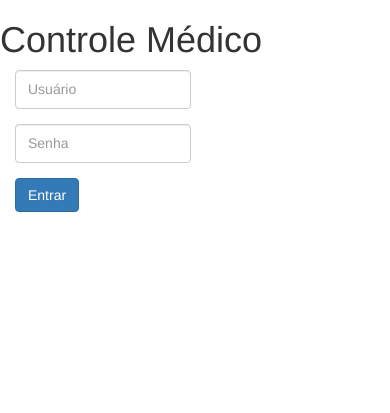
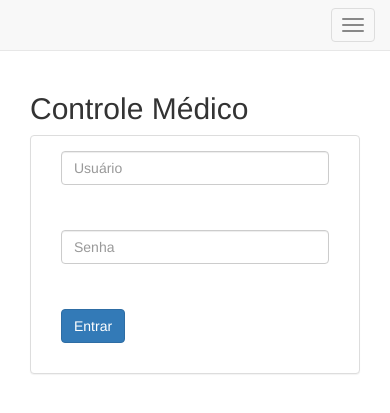
Before and after one commit to fcolucas/medicina, a PHP site: page / in a window 390 px wide. Shown: the top 413 px of the page. Run offline with PHP 8.4, Linux system fonts and the light colour scheme.

Commit message:
Formatação na página de login

```diff
--- a/home.php
+++ b/home.php
@@ -49,10 +49,9 @@
 	    </div>
 	</nav>
 	    <div class="container">
-
-	    	<br /><br />
-
+	    	<div class="col-md-4"> </div>
 	    	<div class="col-md-6">
+	    		<br/>
 	    		<h2> Bem vindo(a), <?= $_SESSION['nomeMedico'] ?> </h2>
 			</div>
 		<script src="https://maxcdn.bootstrapcdn.com/bootstrap/3.3.6/js/bootstrap.min.js"></script>
--- a/index.php
+++ b/index.php
@@ -39,21 +39,45 @@
 		</script>
 </head>
 <body>
-	<h1>Controle Médico</h1>
-		<div class="col-md-12">
+	<nav class="navbar navbar-default navbar-static-top">
+			<div class="container">
+			<div class="navbar-header">
+	          	<button type="button" class="navbar-toggle collapsed" data-toggle="collapse" data-target="#navbar" aria-expanded="false" aria-controls="navbar">
+	            	<span class="sr-only">Toggle navigation</span>
+	            	<span class="icon-bar"></span>
+	            	<span class="icon-bar"></span>
+	            	<span class="icon-bar"></span>
+	          	</button>
+        	</div>
+
+			<div id="navbar" class="navbar-collapse collapse">
+			</div> <!--.nav-collapse -->
+			</div>
+		    </nav>
+
+
+	    <div class="container">
+	    	<div class="col-md-3"></div>
+	    	<div class="col-md-8">
+		    	<h2>Controle Médico</h2>
+		    	<div class="col-md-8 panel panel-default">
 					<form method="post" action="login.php" id="formLogin">
-				<div class="form-group">
-					<input type="text" class="form-control" id="campo_usuario" name="usuario" placeholder="Usuário" style="width: 176px; height: 39px;" />
+						<div class="form-group panel-body">
+							<input type="text" class="form-control" id="campo_usuario" name="usuario" placeholder="Usuário"/>
 						</div>
-				<div class="form-group">
-					<input type="password" class="form-control red" id="campo_senha" name="senha" placeholder="Senha" style="width: 176px; height: 39px;" />
+						<div class="form-group panel-body">
+							<input type="password" class="form-control red" id="campo_senha" name="senha" placeholder="Senha"/>
 						</div>
+						<div class="form-group panel-body">
 							<button type="buttom" class="btn btn-primary" name="btn" id="btn_login">Entrar</button>
+						</div>
 					</form>
 					<?php
 						if($erro == 1){
 							echo '<font color="#FF0000">Usuário e/ou senha inválido(s)</font>';
-				}
-			?>
-		</form>
+						} ?>
+				</div>
+			</div>
+	<script src="https://maxcdn.bootstrapcdn.com/bootstrap/3.3.6/js/bootstrap.min.js"></script>
+	</body>
 </html>
```
Lines whose indentation alone changed are shown as unchanged.
